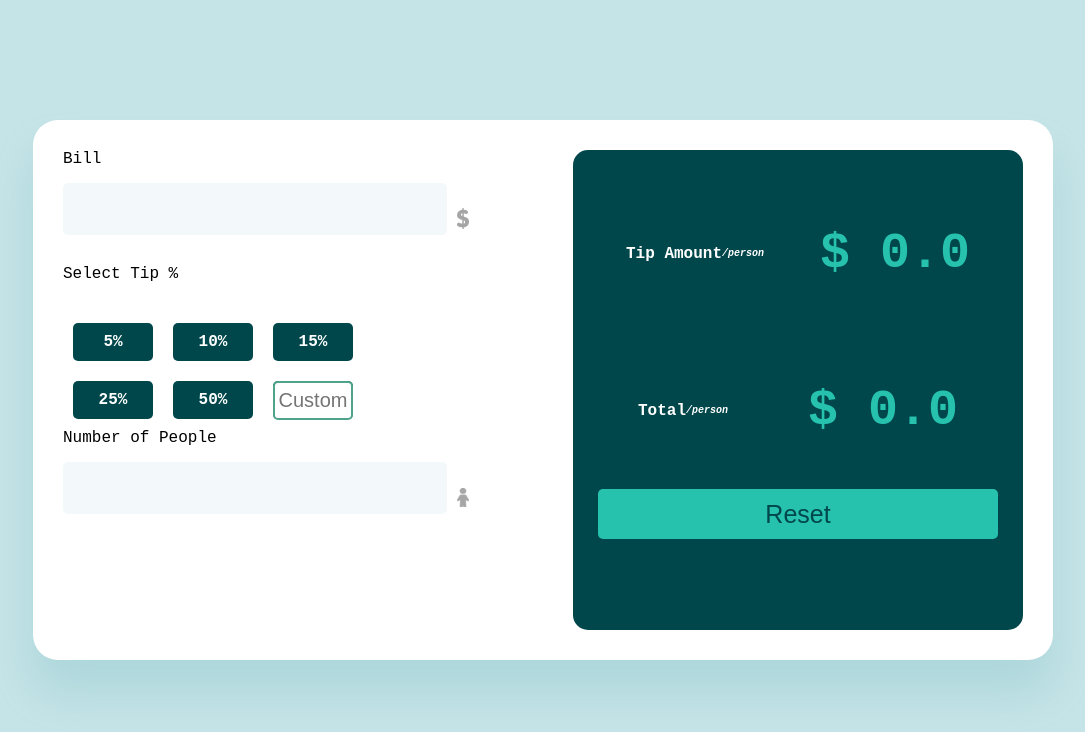
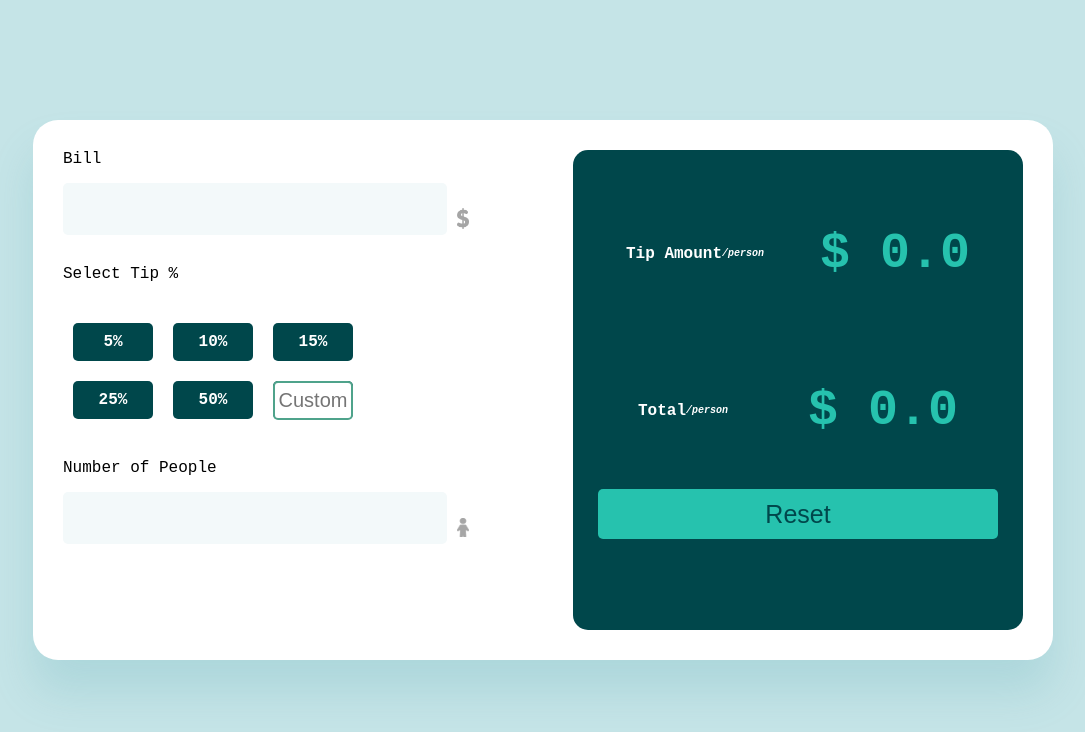
Before and after one commit to lakanodia/tip-calculator-app, a plain HTML site: page index.html in a window 1280 px wide. Shown: the whole page, without its empty margins (97-1182 px from the left). Drawn offline with Linux system fonts and the light colour scheme.

Commit message:
Add margin top

```diff
--- a/style.css
+++ b/style.css
@@ -145,6 +145,9 @@ body{
     background-color:#00aa93;
     border: 5px solid #00ffdda5;
 }
+.people-container{
+    margin-top: 30px;
+}
 
 /* responsive */
 
```
